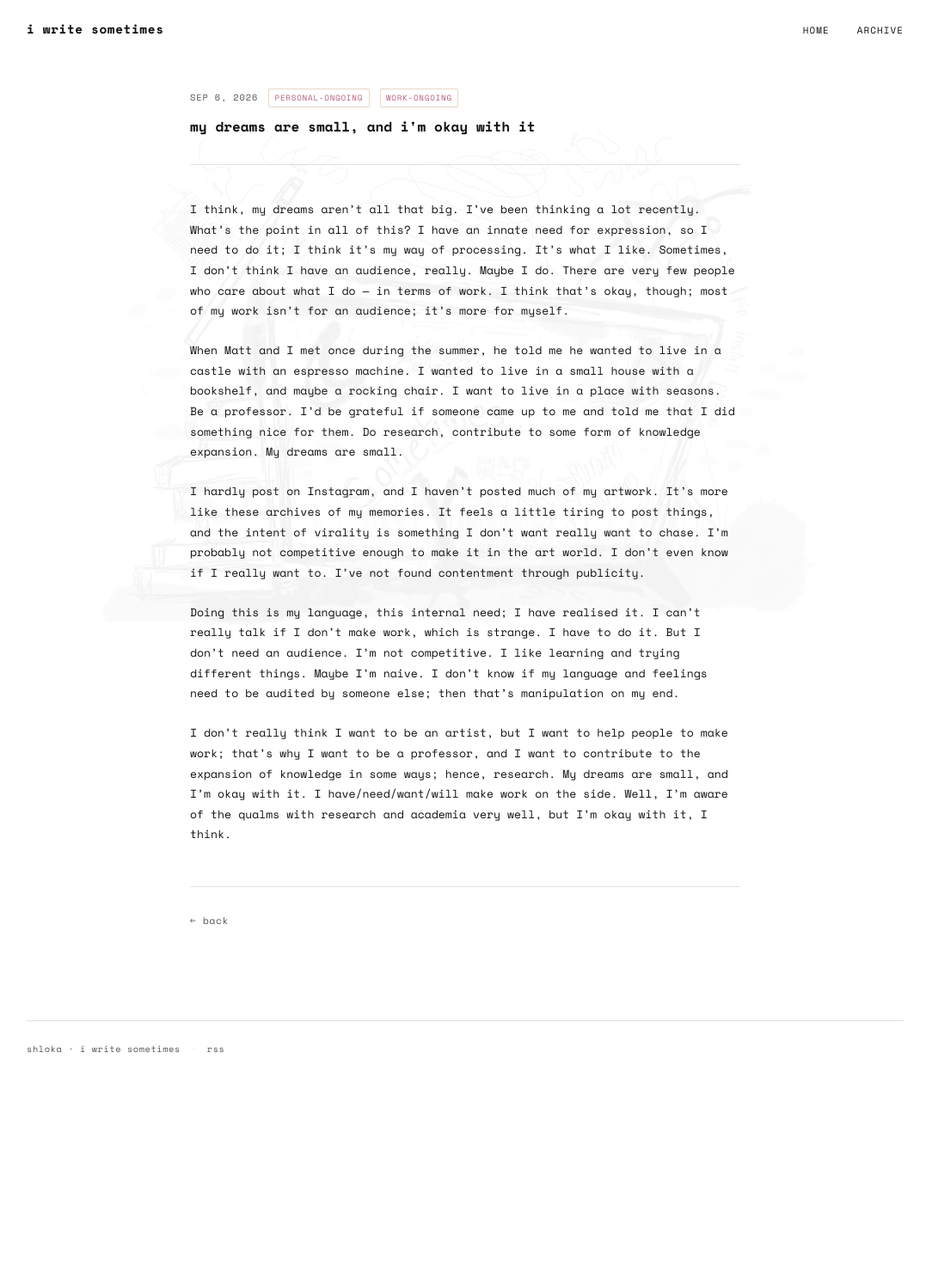
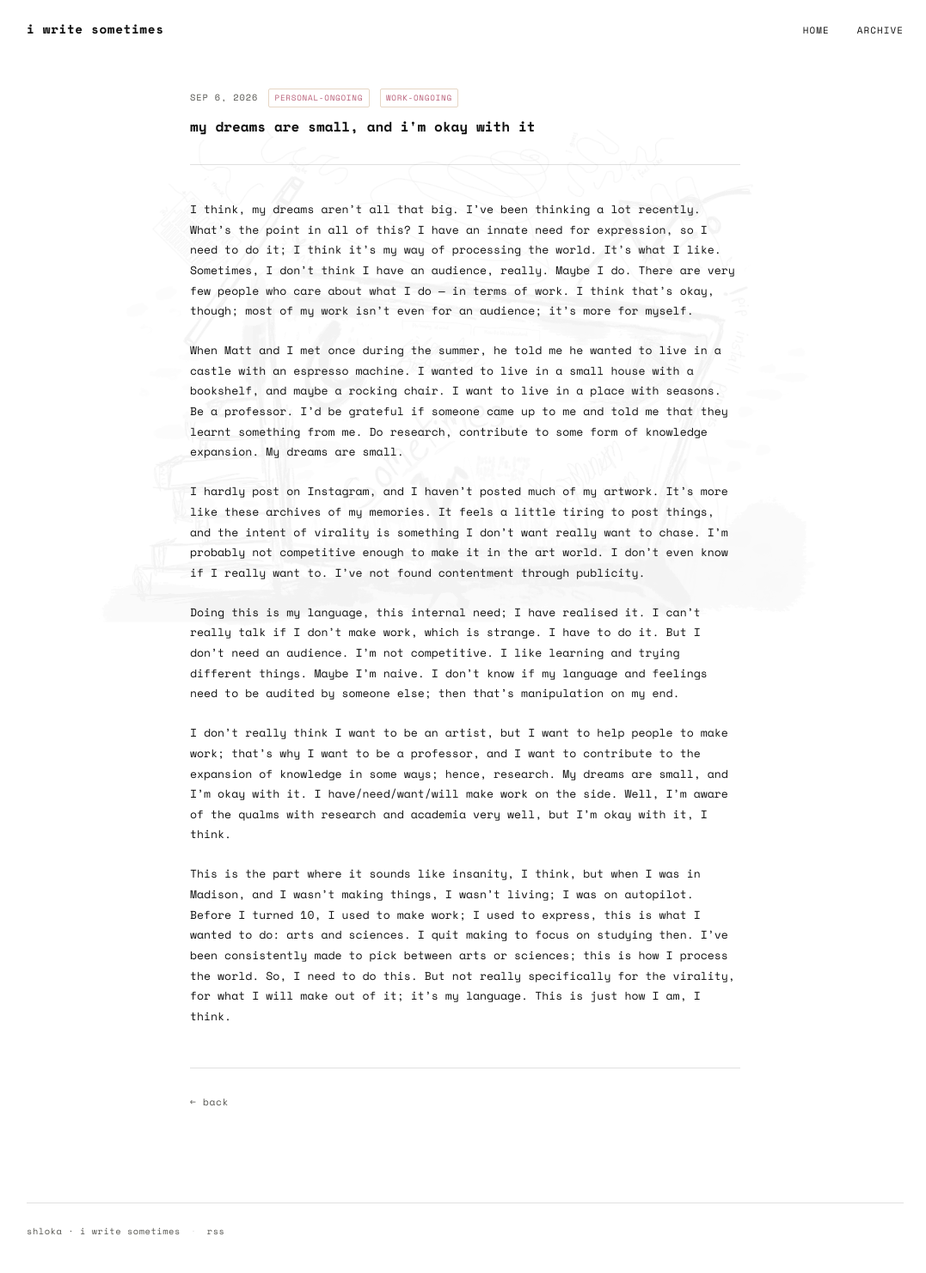
Before and after one commit to shlokamohanty/i-write-sometimes, a Jekyll site: the page built from _posts/2026-09-06-small-dreams.md, in a window 1280 px wide. Shown: the whole page at 86% size, without its empty margins (99-1176 px from the left). Built offline with Jekyll 4.4.1, drawn with Linux system fonts in a browser that asks for light colours; some web fonts are replaced; before the commit the page ends 1270 px from its top, so only the background shows below that.

Commit message:
teteyty
teyntntye

```diff
--- a/_posts/.obsidian/workspace.json
+++ b/_posts/.obsidian/workspace.json
@@ -188,8 +188,8 @@
   "active": "38642599b9d64dc5",
   "lastOpenFiles": [
     "2026-09-04-processing.md",
+    "2026-09-06-small-dreams.md",
     "2026-09-03-excited.md",
-    "2026-09-06-small-dreams.md",
     "2026-08-26-archiving-heavy-letters.md",
     "2026-08-28-thesis-drawings.md",
     "2026-08-29-inward-outward.md",
--- a/_posts/2026-09-06-small-dreams.md
+++ b/_posts/2026-09-06-small-dreams.md
@@ -8,12 +8,14 @@ tags:
   - work-ongoing
 ---
 
-I think, my dreams aren’t all that big. I’ve been thinking a lot recently. What's the point in all of this? I have an innate need for expression, so I need to do it; I think it’s my way of processing. It’s what I like. Sometimes, I don’t think I have an audience, really. Maybe I do. There are very few people who care about what I do — in terms of work. I think that’s okay, though; most of my work isn’t for an audience; it’s more for myself.
+I think, my dreams aren’t all that big. I’ve been thinking a lot recently. What's the point in all of this? I have an innate need for expression, so I need to do it; I think it’s my way of processing the world. It’s what I like. Sometimes, I don’t think I have an audience, really. Maybe I do. There are very few people who care about what I do — in terms of work. I think that’s okay, though; most of my work isn’t even for an audience; it’s more for myself.
 
-When Matt and I met once during the summer, he told me he wanted to live in a castle with an espresso machine. I wanted to live in a small house with a bookshelf, and maybe a rocking chair. I want to live in a place with seasons. Be a professor. I’d be grateful if someone came up to me and told me that I did something nice for them. Do research, contribute to some form of knowledge expansion. My dreams are small.
+When Matt and I met once during the summer, he told me he wanted to live in a castle with an espresso machine. I wanted to live in a small house with a bookshelf, and maybe a rocking chair. I want to live in a place with seasons. Be a professor. I’d be grateful if someone came up to me and told me that they learnt something from me. Do research, contribute to some form of knowledge expansion. My dreams are small.
 
 I hardly post on Instagram, and I haven’t posted much of my artwork. It’s more like these archives of my memories. It feels a little tiring to post things, and the intent of virality is something I don’t want really want to chase. I’m probably not competitive enough to make it in the art world. I don’t even know if I really want to. I’ve not found contentment through publicity.
 
 Doing this is my language, this internal need; I have realised it. I can’t really talk if I don’t make work, which is strange. I have to do it. But I don’t need an audience. I’m not competitive. I like learning and trying different things. Maybe I’m naive. I don’t know if my language and feelings need to be audited by someone else; then that’s manipulation on my end.
 
 I don’t really think I want to be an artist, but I want to help people to make work; that’s why I want to be a professor, and I want to contribute to the expansion of knowledge in some ways; hence, research. My dreams are small, and I’m okay with it. I have/need/want/will make work on the side. Well, I’m aware of the qualms with research and academia very well, but I’m okay with it, I think.
+
+This is the part where it sounds like insanity, I think, but when I was in Madison, and I wasn't making things, I wasn't living; I was on autopilot. Before I turned 10, I used to make work; I used to express, this is what I wanted to do: arts and sciences. I quit making to focus on studying then. I've been consistently made to pick between arts or sciences; this is how I process the world. So, I need to do this. But not really specifically for the virality, for what I will make out of it; it's my language. This is just how I am, I think.
```
